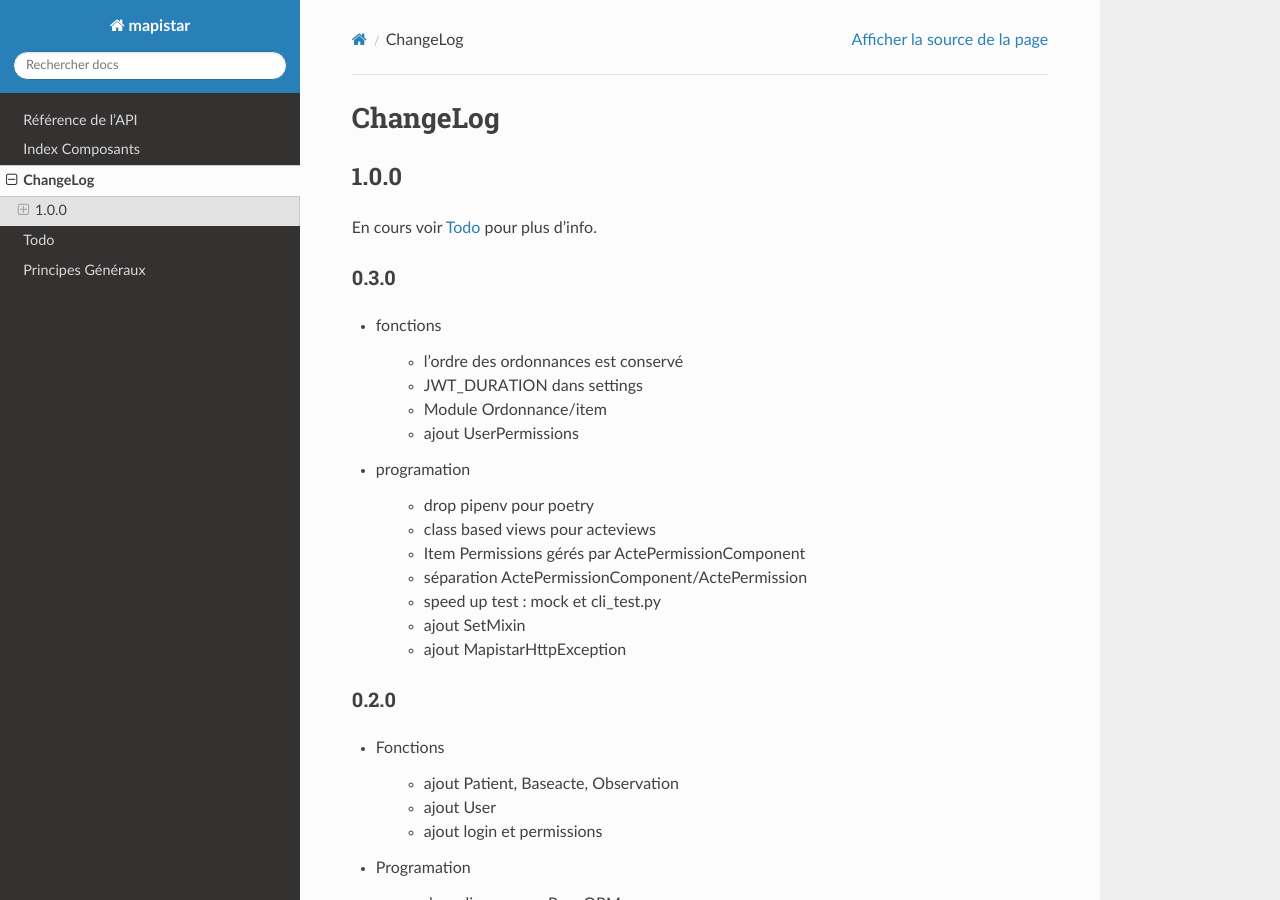
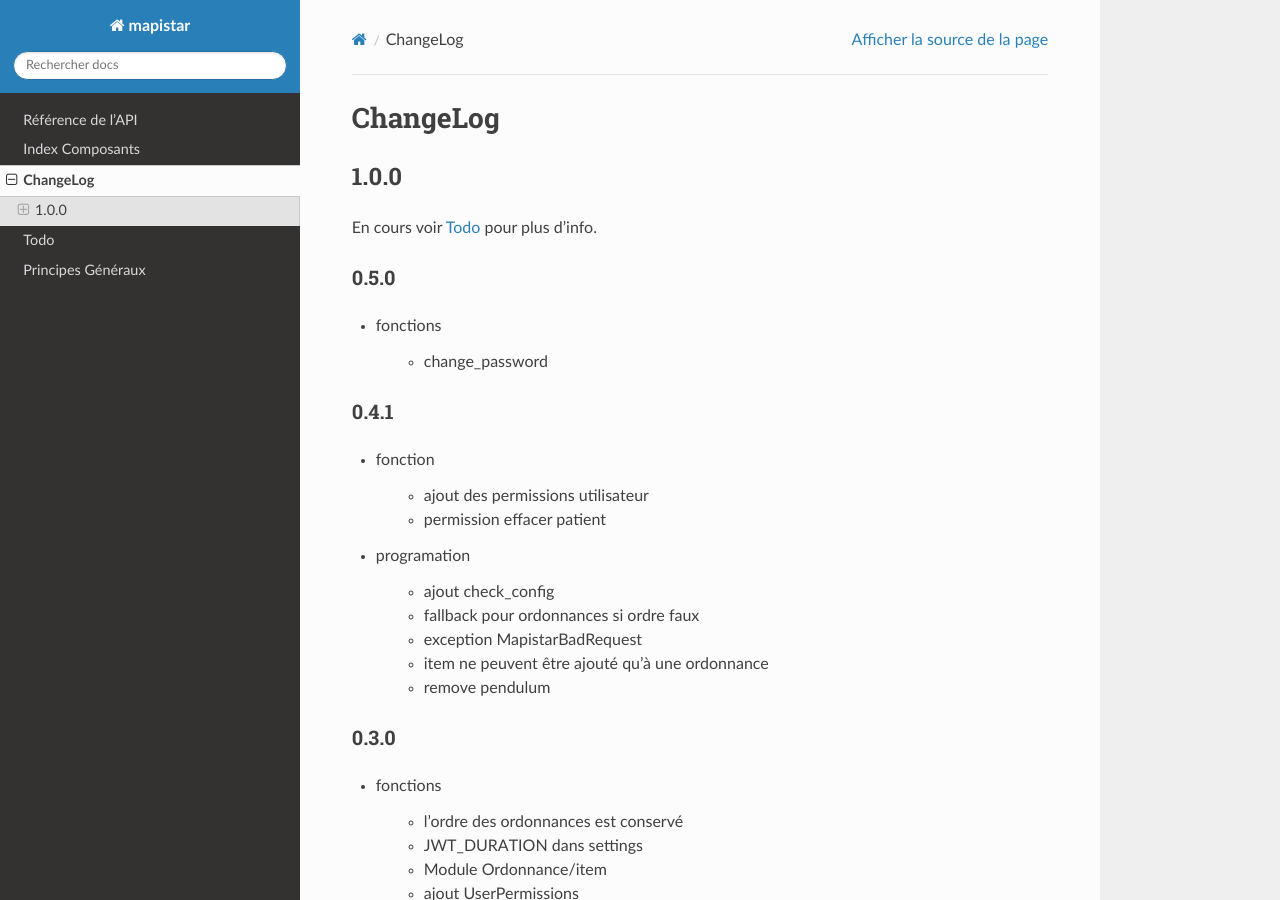
Before and after one commit to jgirardet/mapistar, a Sphinx documentation site: the page built from docs/changelog.rst, in a window 1280 px wide and 900 px high. Built offline with Sphinx 7.4.7 and the Read the Docs theme 2.0.0, drawn with Linux system fonts in a browser that asks for light colours.

Commit message:
changelog

```diff
--- a/docs/changelog.rst
+++ b/docs/changelog.rst
@@ -5,6 +5,29 @@ ChangeLog
 ======
 
 En cours voir :doc:`todo` pour plus d'info.
+
+0.5.0
+-----
+
+* fonctions
+
+    - change_password
+
+0.4.1
+------
+
+* fonction
+
+    - ajout des permissions utilisateur
+    - permission effacer patient
+
+* programation
+
+    - ajout check_config
+    - fallback pour ordonnances si ordre faux
+    - exception MapistarBadRequest
+    - item ne peuvent être ajouté qu'à une ordonnance
+    - remove pendulum
 
 0.3.0
 ------
```
